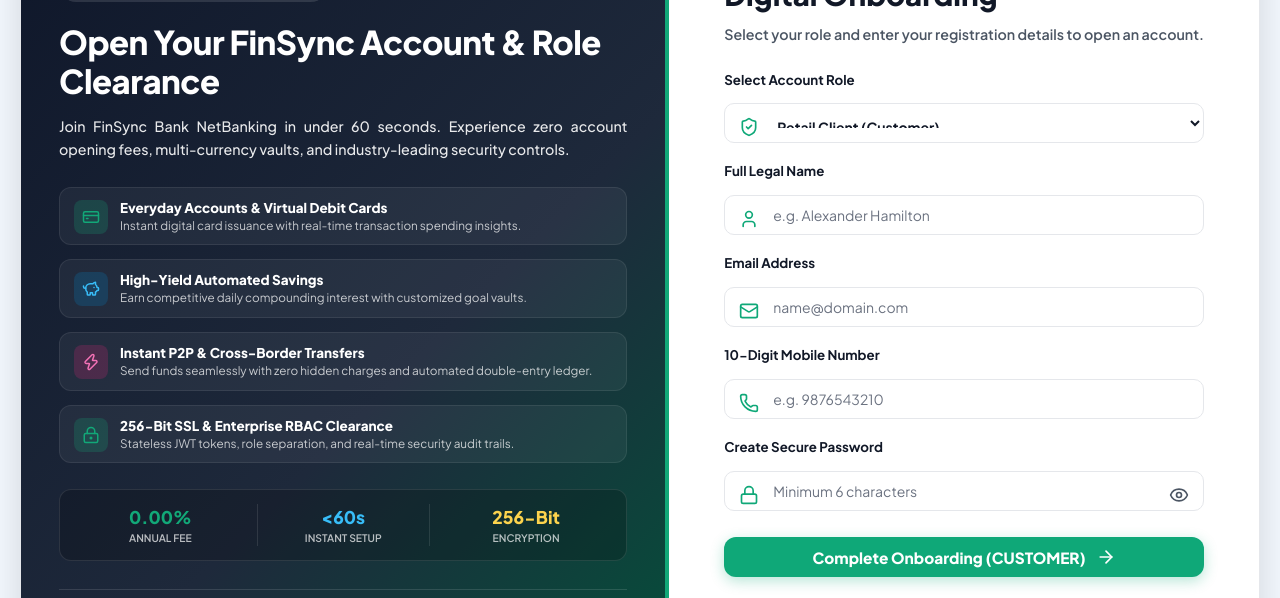
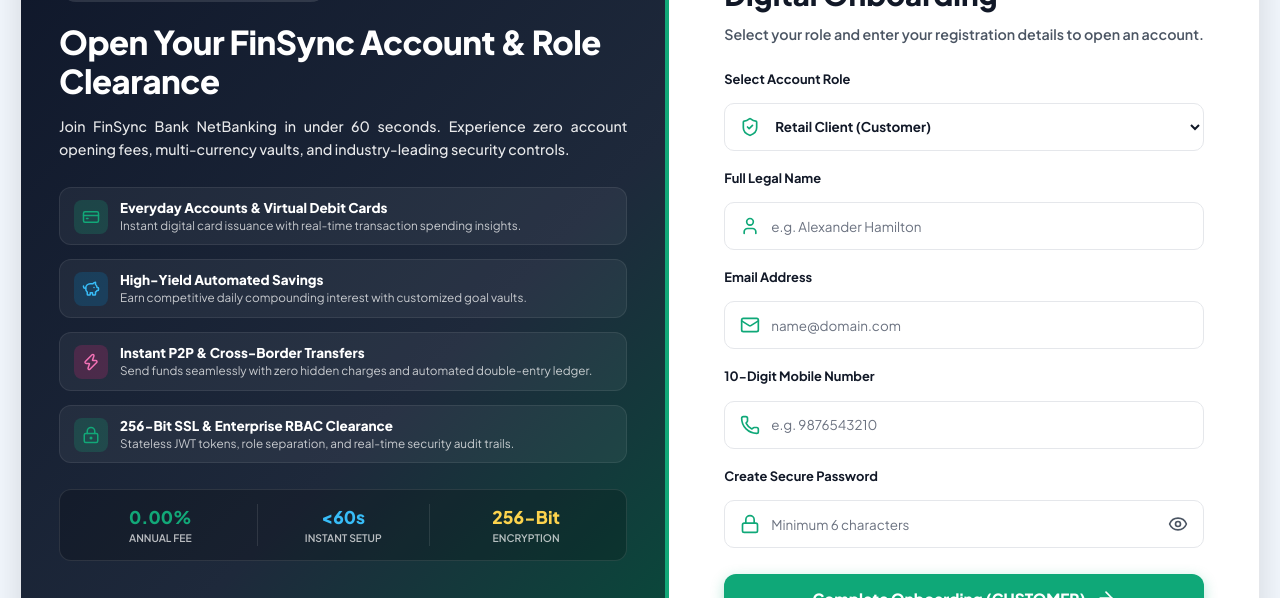
Before and after one commit to sathyag13/Finsync, a React (Vite) app in the folder frontend/: page /register in a window 1280 px wide. Shown: the part 174-772 px from the top of the page. Built offline with nearby package versions, Linux system fonts and the light colour scheme; no server answers.

Commit message:
fix: adjust select dropdown and input height to 48px with centered icon alignment

```diff
--- a/frontend/src/pages/Register.jsx
+++ b/frontend/src/pages/Register.jsx
@@ -164,27 +164,30 @@ export default function Register() {
           <form onSubmit={handleSubmit} autoComplete="off" style={{ width: '100%' }}>
             {/* Account Role Selection */}
             <div className="form-group" style={{ marginBottom: 18, textAlign: 'left' }}>
-              <label style={{ display: 'block', fontSize: '0.95rem', fontWeight: 700, marginBottom: 8, color: 'var(--text-main)' }}>Select Account Role</label>
-              <div style={{ position: 'relative' }}>
+              <label style={{ display: 'block', fontSize: '0.92rem', fontWeight: 700, marginBottom: 8, color: 'var(--text-main)' }}>Select Account Role</label>
+              <div style={{ position: 'relative', width: '100%' }}>
                 <select
                   value={role}
                   onChange={(e) => setRole(e.target.value)}
                   style={{
                     width: '100%',
-                    padding: '14px 16px 14px 48px',
+                    height: '48px',
+                    padding: '0 40px 0 46px',
                     borderRadius: 10,
                     border: '1.5px solid var(--border-color)',
                     background: 'var(--bg-input)',
                     color: 'var(--text-main)',
-                    fontSize: '1rem',
+                    fontSize: '0.96rem',
                     fontWeight: 700,
-                    outline: 'none'
+                    outline: 'none',
+                    boxSizing: 'border-box',
+                    cursor: 'pointer'
                   }}
                 >
                   <option value="CUSTOMER">Retail Client (Customer)</option>
                   <option value="ADMIN">System Security Admin</option>
                 </select>
-                <ShieldCheck size={20} style={{ position: 'absolute', left: 15, top: 14, color: 'var(--primary)' }} />
+                <ShieldCheck size={20} style={{ position: 'absolute', left: 16, top: '50%', transform: 'translateY(-50%)', color: 'var(--primary)', pointerEvents: 'none' }} />
               </div>
             </div>
 
@@ -206,8 +209,8 @@ export default function Register() {
             )}
 
             <div className="form-group" style={{ marginBottom: 18, textAlign: 'left' }}>
-              <label style={{ display: 'block', fontSize: '0.95rem', fontWeight: 700, marginBottom: 8, color: 'var(--text-main)' }}>Full Legal Name</label>
-              <div style={{ position: 'relative' }}>
+              <label style={{ display: 'block', fontSize: '0.92rem', fontWeight: 700, marginBottom: 8, color: 'var(--text-main)' }}>Full Legal Name</label>
+              <div style={{ position: 'relative', width: '100%' }}>
                 <input
                   type="text"
                   value={fullName}
@@ -217,22 +220,24 @@ export default function Register() {
                   autoComplete="off"
                   style={{
                     width: '100%',
-                    padding: '14px 16px 14px 48px',
+                    height: '48px',
+                    padding: '0 16px 0 46px',
                     borderRadius: 10,
                     border: '1.5px solid var(--border-color)',
                     background: 'var(--bg-input)',
                     color: 'var(--text-main)',
-                    fontSize: '1rem',
-                    outline: 'none'
+                    fontSize: '0.96rem',
+                    outline: 'none',
+                    boxSizing: 'border-box'
                   }}
                 />
-                <User size={20} style={{ position: 'absolute', left: 15, top: 14, color: 'var(--primary)' }} />
+                <User size={20} style={{ position: 'absolute', left: 16, top: '50%', transform: 'translateY(-50%)', color: 'var(--primary)', pointerEvents: 'none' }} />
               </div>
             </div>
 
             <div className="form-group" style={{ marginBottom: 18, textAlign: 'left' }}>
-              <label style={{ display: 'block', fontSize: '0.95rem', fontWeight: 700, marginBottom: 8, color: 'var(--text-main)' }}>Email Address</label>
-              <div style={{ position: 'relative' }}>
+              <label style={{ display: 'block', fontSize: '0.92rem', fontWeight: 700, marginBottom: 8, color: 'var(--text-main)' }}>Email Address</label>
+              <div style={{ position: 'relative', width: '100%' }}>
                 <input
                   type="email"
                   value={email}
@@ -242,22 +247,24 @@ export default function Register() {
                   autoComplete="off"
                   style={{
                     width: '100%',
-                    padding: '14px 16px 14px 48px',
+                    height: '48px',
+                    padding: '0 16px 0 46px',
                     borderRadius: 10,
                     border: '1.5px solid var(--border-color)',
                     background: 'var(--bg-input)',
                     color: 'var(--text-main)',
-                    fontSize: '1rem',
-                    outline: 'none'
+                    fontSize: '0.96rem',
+                    outline: 'none',
+                    boxSizing: 'border-box'
                   }}
                 />
-                <Mail size={20} style={{ position: 'absolute', left: 15, top: 14, color: 'var(--primary)' }} />
+                <Mail size={20} style={{ position: 'absolute', left: 16, top: '50%', transform: 'translateY(-50%)', color: 'var(--primary)', pointerEvents: 'none' }} />
               </div>
             </div>
 
             <div className="form-group" style={{ marginBottom: 18, textAlign: 'left' }}>
-              <label style={{ display: 'block', fontSize: '0.95rem', fontWeight: 700, marginBottom: 8, color: 'var(--text-main)' }}>10-Digit Mobile Number</label>
-              <div style={{ position: 'relative' }}>
+              <label style={{ display: 'block', fontSize: '0.92rem', fontWeight: 700, marginBottom: 8, color: 'var(--text-main)' }}>10-Digit Mobile Number</label>
+              <div style={{ position: 'relative', width: '100%' }}>
                 <input
                   type="tel"
                   value={phoneNumber}
@@ -267,22 +274,24 @@ export default function Register() {
                   autoComplete="off"
                   style={{
                     width: '100%',
-                    padding: '14px 16px 14px 48px',
+                    height: '48px',
+                    padding: '0 16px 0 46px',
                     borderRadius: 10,
                     border: '1.5px solid var(--border-color)',
                     background: 'var(--bg-input)',
                     color: 'var(--text-main)',
-                    fontSize: '1rem',
-                    outline: 'none'
+                    fontSize: '0.96rem',
+                    outline: 'none',
+                    boxSizing: 'border-box'
                   }}
                 />
-                <Phone size={20} style={{ position: 'absolute', left: 15, top: 14, color: 'var(--primary)' }} />
+                <Phone size={20} style={{ position: 'absolute', left: 16, top: '50%', transform: 'translateY(-50%)', color: 'var(--primary)', pointerEvents: 'none' }} />
               </div>
             </div>
 
             <div className="form-group" style={{ marginBottom: 26, textAlign: 'left' }}>
-              <label style={{ display: 'block', fontSize: '0.95rem', fontWeight: 700, marginBottom: 8, color: 'var(--text-main)' }}>Create Secure Password</label>
-              <div style={{ position: 'relative' }}>
+              <label style={{ display: 'block', fontSize: '0.92rem', fontWeight: 700, marginBottom: 8, color: 'var(--text-main)' }}>Create Secure Password</label>
+              <div style={{ position: 'relative', width: '100%' }}>
                 <input
                   type={showPassword ? 'text' : 'password'}
                   value={password}
@@ -293,20 +302,22 @@ export default function Register() {
                   autoComplete="new-password"
                   style={{
                     width: '100%',
-                    padding: '14px 48px 14px 48px',
+                    height: '48px',
+                    padding: '0 48px 0 46px',
                     borderRadius: 10,
                     border: '1.5px solid var(--border-color)',
                     background: 'var(--bg-input)',
                     color: 'var(--text-main)',
-                    fontSize: '1rem',
-                    outline: 'none'
+                    fontSize: '0.96rem',
+                    outline: 'none',
+                    boxSizing: 'border-box'
                   }}
                 />
-                <Lock size={20} style={{ position: 'absolute', left: 15, top: 14, color: 'var(--primary)' }} />
+                <Lock size={20} style={{ position: 'absolute', left: 16, top: '50%', transform: 'translateY(-50%)', color: 'var(--primary)', pointerEvents: 'none' }} />
                 <button
                   type="button"
                   onClick={() => setShowPassword(!showPassword)}
-                  style={{ position: 'absolute', right: 15, top: 14, background: 'none', border: 'none', color: 'var(--text-muted)', cursor: 'pointer' }}
+                  style={{ position: 'absolute', right: 16, top: '50%', transform: 'translateY(-50%)', background: 'none', border: 'none', color: 'var(--text-muted)', cursor: 'pointer', display: 'flex', alignItems: 'center' }}
                 >
                   {showPassword ? <EyeOff size={20} /> : <Eye size={20} />}
                 </button>
--- a/frontend/src/styles/index.css
+++ b/frontend/src/styles/index.css
@@ -51,16 +51,16 @@
   --stat-card-padding: 20px;
   --stat-card-min-height: 120px;
 
-  --input-height: 40px;
-  --input-radius: 8px;
-  --input-padding-x: 12px;
+  --input-height: 48px;
+  --input-radius: 10px;
+  --input-padding-x: 14px;
 
-  --btn-height: 40px;
-  --btn-radius: 8px;
-  --btn-padding-x: 16px;
-  --btn-sm-height: 32px;
-  --btn-sm-radius: 6px;
-  --btn-sm-padding-x: 12px;
+  --btn-height: 48px;
+  --btn-radius: 10px;
+  --btn-padding-x: 18px;
+  --btn-sm-height: 36px;
+  --btn-sm-radius: 8px;
+  --btn-sm-padding-x: 14px;
 
   --table-header-height: 44px;
   --table-row-min-height: 48px;
```
